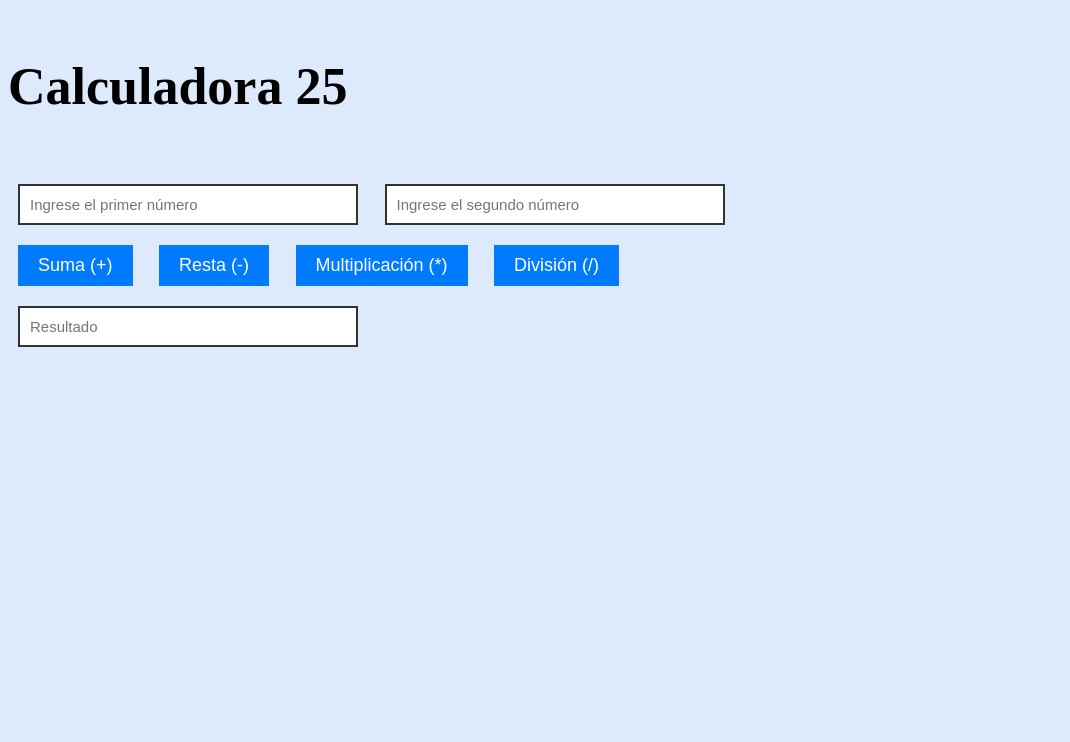
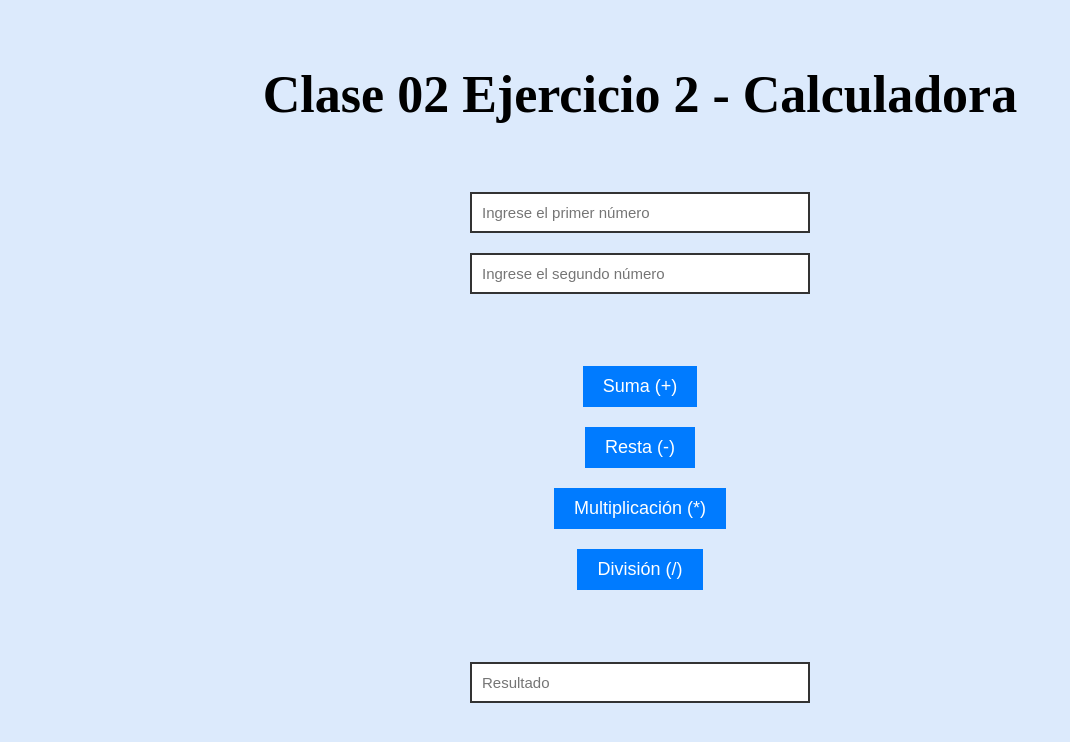
Before and after one commit to guiligancjg/clase02-Ejercicio-2, a plain HTML site: page index.html in a window 1280 px wide. Shown: the whole page, without its empty margins (0-1070 px from the left). Drawn offline with Linux system fonts and the light colour scheme.

Commit message:
Se corrigio el codigo

```diff
--- a/index.html
+++ b/index.html
@@ -1,23 +1,26 @@
 <!DOCTYPE html>
 <html lang="en">
   <head>
-    <meta charset="UTF-8">
-    <meta name="viewport" content="width=device-width, initial-scale=1.0">
+    <meta charset="UTF-8" />
+    <meta name="viewport" content="width=device-width, initial-scale=1.0" />
     <script defer src="scripts.js"></script>
-    <link rel="stylesheet" href="style.css">
+    <link rel="stylesheet" href="style.css" />
     <title>Clase 02 Ejercicio 2</title>
   </head>
   <body>
-  <h1>Calculadora 25</h1>
-  <input type="number" id="numero1" name="num1" placeholder="Ingrese el primer número">
-  <input type="number" id="numero2" name="num2" placeholder="Ingrese el segundo número">
-  <br>
+    <div class="contenedor">
+      <div class="cont">
+        <h1>Clase 02 Ejercicio 2 - Calculadora</h1>
+        <input type="number" id="numero1" name="num1"  placeholder="Ingrese el primer número"/>
+        <input type="number" id="numero2" name="num2"  placeholder="Ingrese el segundo número"/>
+        <br/>
         <button id="sumar">Suma (+)</button>
         <button id="restar">Resta (-)</button>
         <button id="multi">Multiplicación (*)</button>
         <button id="divi">División (/)</button>
-  <br>
-  <input type="text" id="resultado" placeholder="Resultado" readonly>
-
+        <br/>
+        <input type="text" id="resultado" placeholder="Resultado" readonly />
+      </div>
+    </div>
   </body>
 </html>
--- a/scripts.js
+++ b/scripts.js
@@ -10,7 +10,6 @@ botones.forEach((boton, index) =>{
         const numero1 = parseFloat(document.getElementById("numero1").value);
         const numero2 = parseFloat(document.getElementById("numero2").value);
         const resultado = document.getElementById("resultado");
-        console.log(`Haz hecho clic en el botón ${index}`);
 
         switch (index) {
             case 0:
--- a/style.css
+++ b/style.css
@@ -10,12 +10,16 @@ body {
     font-size: 2.6rem;
     line-height: 2;
     background-color: #dceafc;
+
 }
 
 /** Globales **/
 .contenedor {
     width: min(90%, 120rem);
     margin: 0 auto;
+    justify-content: center;
+
+
 
 }
 
```
Lines whose indentation alone changed are shown as unchanged.
